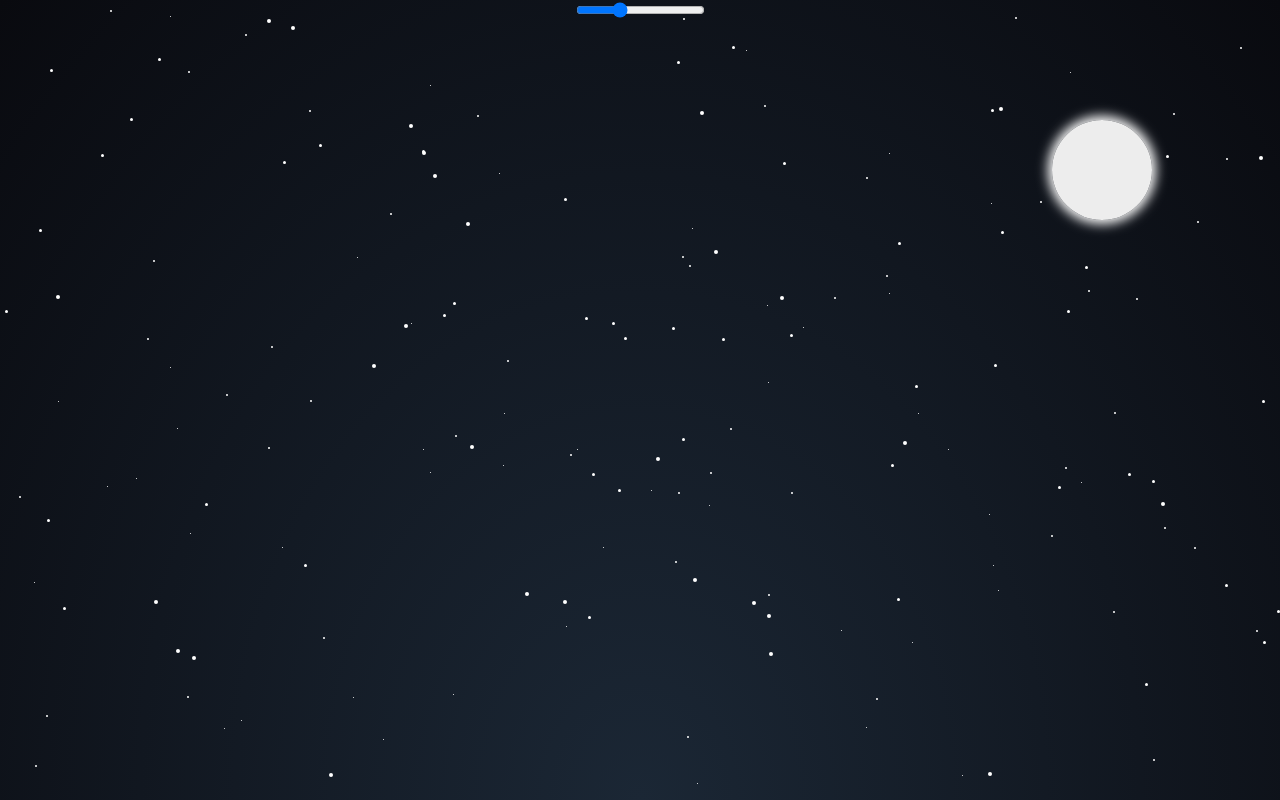
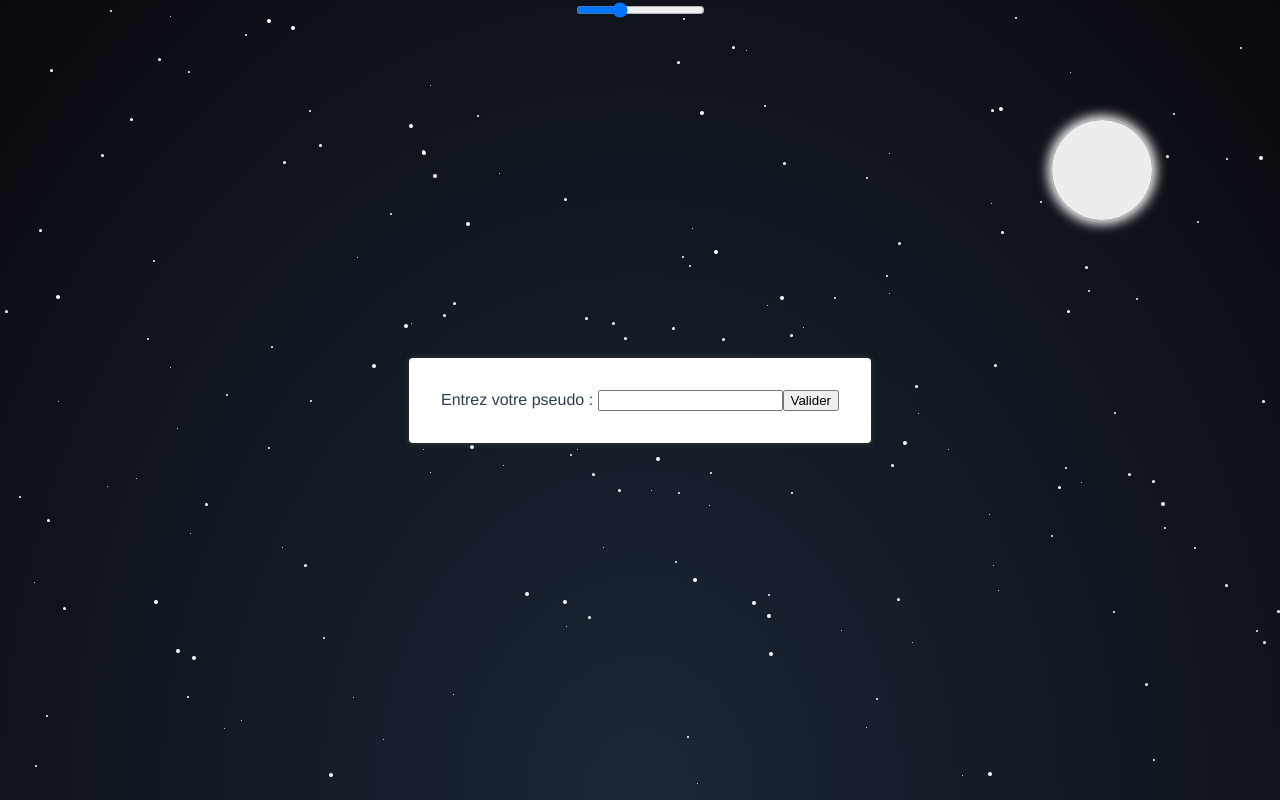
Before and after one commit to gaetannicolas/m2-vue, a Vue app: page / in a window 1280 px wide. Built offline with nearby package versions, Linux system fonts and the light colour scheme; grey boxes are pictures that could not be loaded.

Commit message:
ex 7 + 8

```diff
--- a/src/App.vue
+++ b/src/App.vue
@@ -1,6 +1,7 @@
 <template>
   <div id="app">
     <Moon />
+    <login-modal v-if="!isLoggedIn" @onSavePseudo="setLogin" />
     <transition-group name="fade">
       <common-star
         v-for="star in totalStars"
@@ -24,19 +25,39 @@
 import CommonStar from "@/components/Common-star";
 import ShootingStar from "@/components/Shooting-star";
 import Moon from "@/components/Moon";
+import LoginModal from "@/components/Login-modal";
 
 export default {
   name: "app",
   components: {
     CommonStar,
     ShootingStar,
-    Moon
+    Moon,
+    LoginModal
   },
   data() {
     return {
       totalStars: 200,
-      isShootingStarVisible: true
+      isShootingStarVisible: true,
+      pseudo: "",
     };
+  },
+  methods: {
+    setLogin(pseudo) {
+      this.pseudo = pseudo;
+      localStorage.setItem("pseudo", pseudo);
+    }
+  },
+  computed: {
+    isLoggedIn() {
+      return this.pseudo
+    }
+  },
+  created() {
+    const pseudo = localStorage.getItem("pseudo")
+    if (pseudo) {
+      this.pseudo = pseudo
+    }
   },
   mounted() {
     setInterval(() => {
--- a/src/components/Login-modal.vue
+++ b/src/components/Login-modal.vue
@@ -1,14 +1,28 @@
 <template>
   <div class="login-wrapper">
     <div class="login-modal">
-
+      <label>
+        Entrez votre pseudo :
+        <input type="text" v-model="pseudo"/>
+      </label>
+      <button @click.prevent="savePseudo">Valider</button>
     </div>
   </div>
 </template>
 
 <script>
 export default {
-  name: "LoginModal"
+  name: "LoginModal",
+  data() {
+    return {
+      pseudo: ''
+    }
+  },
+  methods: {
+    savePseudo() {
+      this.$emit("onSavePseudo", this.pseudo);
+    },
+  },
 };
 </script>
 
```
